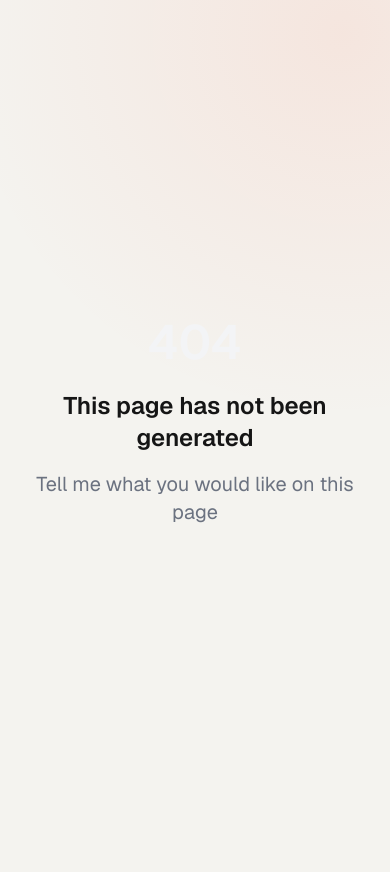
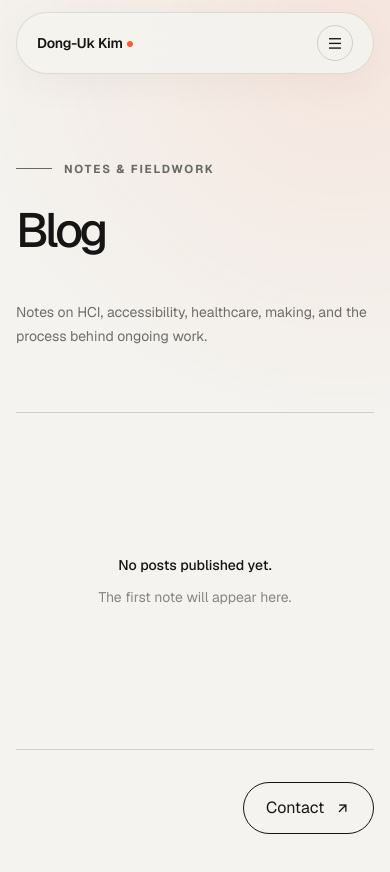
Before and after one commit to Donguk-Owen-Kim/Donguk-Owen-Kim.github.io, a Next.js app: page /blog in a window 390 px wide. Before the commit this address had no page. Shown: the top 872 px of the page. Before the commit the page ends 844 px from the top, so only its background shows below. Built offline with nearby package versions, Linux system fonts and the light colour scheme.

Commit message:
Fix mobile menu and add blog

```diff
--- /dev/null
+++ b/app/blog/page.tsx
@@ -0,0 +1,59 @@
+import type { Metadata } from 'next';
+import Link from 'next/link';
+import Header from '../../components/Header';
+import { blogPosts } from '../../data/blogPosts';
+
+export const metadata: Metadata = {
+  title: "Blog — Dong-Uk Kim",
+  description: "Notes, process, and research updates from Dong-Uk Kim.",
+};
+
+export default function BlogPage() {
+  return (
+    <div className="min-h-screen">
+      <Header />
+      <main className="section-shell pb-24 pt-40 md:pb-36 md:pt-48">
+        <div className="grid gap-12 border-b border-black/15 pb-16 md:grid-cols-[1fr_22rem] md:items-end">
+          <div>
+            <p className="section-kicker mb-8">Notes &amp; Fieldwork</p>
+            <h1 className="section-heading">Blog</h1>
+          </div>
+          <p className="text-sm leading-6 text-black/55">
+            Notes on HCI, accessibility, healthcare, making, and the process behind ongoing work.
+          </p>
+        </div>
+
+        {blogPosts.length > 0 ? (
+          <div className="border-b border-black/15">
+            {blogPosts.map((post, index) => (
+              <article key={post.slug} className="grid gap-6 border-t border-black/15 py-10 md:grid-cols-[4rem_1fr_18rem_3rem] md:items-center">
+                <span className="text-xs tabular-nums text-black/40">0{index + 1}</span>
+                <div>
+                  <p className="mb-3 text-xs uppercase tracking-[0.13em] text-black/45">
+                    {post.category} · {post.publishedAt}
+                  </p>
+                  <h2 className="text-3xl font-medium tracking-[-0.04em] md:text-5xl">{post.title}</h2>
+                </div>
+                <p className="text-sm leading-6 text-black/55">{post.excerpt}</p>
+                <i className="ri-arrow-right-up-line text-2xl"></i>
+              </article>
+            ))}
+          </div>
+        ) : (
+          <div className="grid min-h-[40vh] place-items-center border-b border-black/15 text-center">
+            <div>
+              <p className="mb-3 text-sm font-medium">No posts published yet.</p>
+              <p className="text-sm text-black/45">The first note will appear here.</p>
+            </div>
+          </div>
+        )}
+
+        <div className="flex justify-end pt-8">
+          <Link href="/#contact" className="button-pill">
+            Contact <i className="ri-arrow-right-up-line"></i>
+          </Link>
+        </div>
+      </main>
+    </div>
+  );
+}
--- a/components/Header.tsx
+++ b/components/Header.tsx
@@ -1,33 +1,40 @@
 'use client';
 
 import { useState } from 'react';
+import Link from 'next/link';
 
 export default function Header() {
   const [isOpen, setIsOpen] = useState(false);
 
-  const scrollToSection = (sectionId: string) => {
-    const element = document.getElementById(sectionId);
-    element?.scrollIntoView({ behavior: 'smooth' });
-    setIsOpen(false);
-  };
+  const navigation = [
+    { label: 'Home', href: '/#home' },
+    { label: 'Publications', href: '/#publications' },
+    { label: 'Projects', href: '/#projects' },
+    { label: 'Blog', href: '/blog' },
+    { label: 'Contact', href: '/#contact' },
+  ];
 
   return (
     <header className="fixed inset-x-0 top-0 z-50">
-      <nav className="site-shell mt-3 rounded-full border border-black/10 bg-[#f4f3ef]/85 px-5 py-3 backdrop-blur-xl md:mt-5 md:px-7">
+      <nav
+        className={`site-shell mt-3 border border-black/10 bg-[#f4f3ef]/90 px-5 py-3 shadow-[0_10px_40px_rgba(21,21,21,0.04)] backdrop-blur-xl transition-[border-radius] md:mt-5 md:rounded-full md:px-7 ${
+          isOpen ? 'rounded-[1.75rem]' : 'rounded-full'
+        }`}
+      >
         <div className="flex items-center justify-between">
-          <button onClick={() => scrollToSection('home')} className="text-sm font-semibold tracking-[-0.02em]">
+          <Link href="/#home" onClick={() => setIsOpen(false)} className="text-sm font-semibold tracking-[-0.02em]">
             Dong-Uk Kim <span className="text-[#ff5c35]">●</span>
-          </button>
+          </Link>
 
           <ul className="hidden items-center gap-1 md:flex">
-            {['home', 'publications', 'projects', 'contact'].map((section) => (
-              <li key={section}>
-                <button
-                  onClick={() => scrollToSection(section)}
+            {navigation.map((item) => (
+              <li key={item.label}>
+                <Link
+                  href={item.href}
                   className="rounded-full px-4 py-2 text-sm text-black/60 transition hover:bg-black hover:text-white"
                 >
-                  {section.charAt(0).toUpperCase() + section.slice(1)}
-                </button>
+                  {item.label}
+                </Link>
               </li>
             ))}
           </ul>
@@ -42,11 +49,17 @@ export default function Header() {
           </button>
         </div>
         {isOpen && (
-          <div className="grid gap-1 border-t border-black/10 pt-3 md:hidden">
-            {['home', 'publications', 'projects', 'contact'].map((section) => (
-              <button key={section} onClick={() => scrollToSection(section)} className="rounded-xl px-3 py-3 text-left text-sm hover:bg-black/5">
-                {section.charAt(0).toUpperCase() + section.slice(1)}
-              </button>
+          <div className="mt-3 grid gap-1 border-t border-black/10 pt-3 md:hidden">
+            {navigation.map((item, index) => (
+              <Link
+                key={item.label}
+                href={item.href}
+                onClick={() => setIsOpen(false)}
+                className="flex items-center justify-between rounded-2xl px-3 py-3 text-base transition hover:bg-black hover:text-white"
+              >
+                <span>{item.label}</span>
+                <span className="text-xs tabular-nums opacity-40">0{index + 1}</span>
+              </Link>
             ))}
           </div>
         )}
--- /dev/null
+++ b/data/blogPosts.ts
@@ -0,0 +1,10 @@
+export type BlogPost = {
+  slug: string;
+  title: string;
+  excerpt: string;
+  publishedAt: string;
+  category: string;
+};
+
+// Add published posts here. The Blog page automatically renders this list.
+export const blogPosts: BlogPost[] = [];
```
Also changed, not shown: 1 other file (tests, documents, lock files or other folders).
